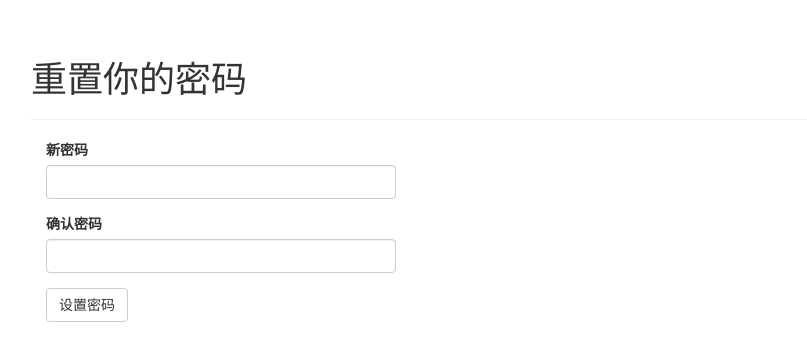
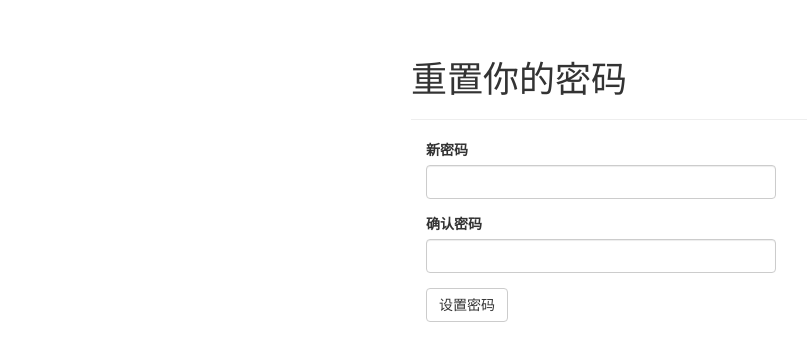
Before and after one commit to vsxd/Mysite_flask, a Flask app: page /auth/reset/1 in a window 1280 px wide. Shown: the part 52-413 px from the top of the page, without its empty margins (39-846 px from the left). Run offline with Flask 2, Linux system fonts and the light colour scheme; some libraries are stand-ins or nearby versions.

Commit message:
html tweak

```diff
--- a/app/templates/auth/change_email.html
+++ b/app/templates/auth/change_email.html
@@ -4,10 +4,10 @@
 {% block title %}Xudong - 更改Email地址{% endblock %}
 
 {% block page_content %}
-<div class="page-header">
+<div class="page-header col-md-offset-4">
     <h1>更改你的Email地址</h1>
 </div>
-<div class="col-md-4">
+<div class="col-md-4 col-md-offset-4">
     {{ wtf.quick_form(form) }}
 </div>
 {% endblock %}
--- a/app/templates/auth/change_password.html
+++ b/app/templates/auth/change_password.html
@@ -4,10 +4,10 @@
 {% block title %}Xudong - 更改密码{% endblock %}
 
 {% block page_content %}
-<div class="page-header">
+<div class="page-header col-md-offset-4">
     <h1>更改你的密码</h1>
 </div>
-<div class="col-md-4">
+<div class="col-md-4 col-md-offset-4">
     {{ wtf.quick_form(form) }}
 </div>
 {% endblock %}
--- a/app/templates/auth/register.html
+++ b/app/templates/auth/register.html
@@ -4,10 +4,10 @@
 {% block title %}Xudong - 注册帐号{% endblock %}
 
 {% block page_content %}
-<div class="page-header">
+<div class="page-header col-md-offset-4">
     <h1>注册一个新帐号</h1>
 </div>
-<div class="col-md-4">
+<div class="col-md-4 col-md-offset-4">
     {{ wtf.quick_form(form) }}
 </div>
 {% endblock %}
--- a/app/templates/auth/reset_password.html
+++ b/app/templates/auth/reset_password.html
@@ -4,10 +4,10 @@
 {% block title %}Xudong - 重置密码{% endblock %}
 
 {% block page_content %}
-<div class="page-header">
+<div class="page-header col-md-offset-4">
     <h1>重置你的密码</h1>
 </div>
-<div class="col-md-4">
+<div class="col-md-4 col-md-offset-4">
     {{ wtf.quick_form(form) }}
 </div>
 {% endblock %}
```
